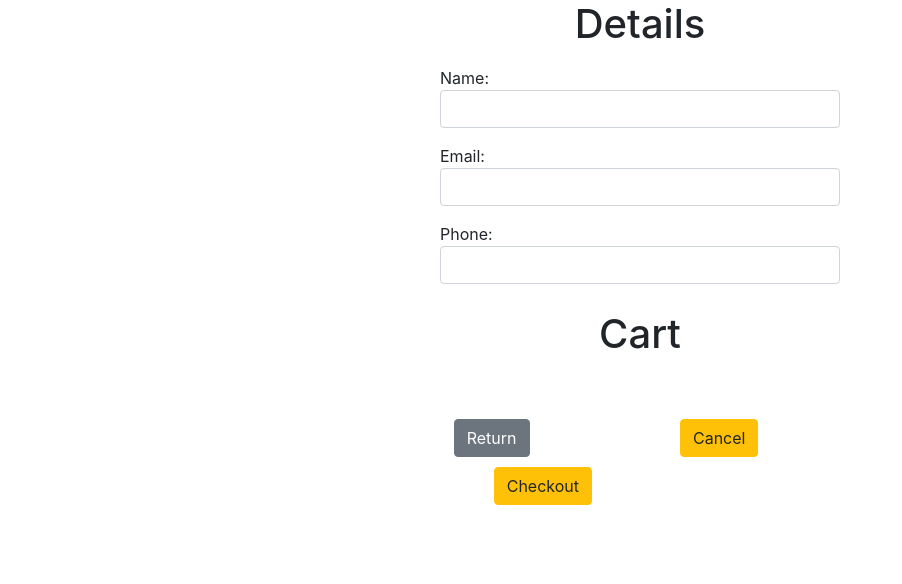
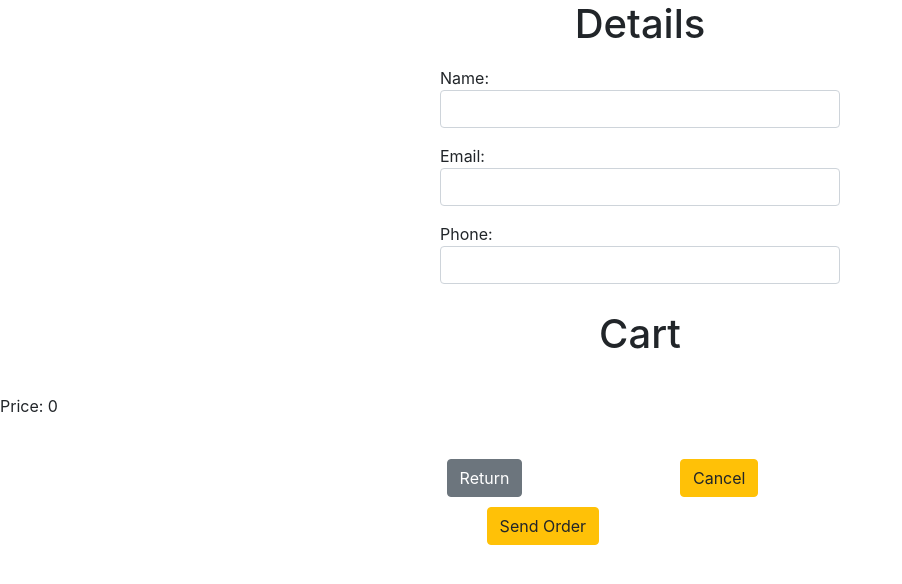
Before and after one commit to julioahurtado/Truck-d, a React (Create React App) app in the folder UI-Files/: page /customer/order in a window 1280 px wide. Shown: the top 584 px of the page, without its empty margins (0-902 px from the left). Built offline with nearby package versions, Linux system fonts and the light colour scheme.

Commit message:
Fixed bugs with cart quantity not updating

```diff
--- a/UI-Files/src/modules/Customer/components/CustomerCart.tsx
+++ b/UI-Files/src/modules/Customer/components/CustomerCart.tsx
@@ -49,6 +49,7 @@ class Cart extends React.Component<CustomerCartProps> {
               return <CustomerCartItem cartItem={item}></CustomerCartItem>;
             })}
         </ListGroup>
+        <p>Price: {this.props.price && this.props.price.toFixed(2)}</p>
 
         <div className="centered">
           <Row>
@@ -96,7 +97,7 @@ class Cart extends React.Component<CustomerCartProps> {
                 }}
                 type="button"
               >
-                Checkout
+                Send Order
               </Button>
             </Col>
           </Row>
--- a/UI-Files/src/modules/Customer/components/CustomerCartItem.tsx
+++ b/UI-Files/src/modules/Customer/components/CustomerCartItem.tsx
@@ -23,6 +23,7 @@ interface CartItemDispatchProps {
 
 class CartItem extends React.Component<CartItemProps> {
   handleAdd() {
+    this.forceUpdate();
     this.props.addToCart(this.props.cartItem);
   }
 
```
